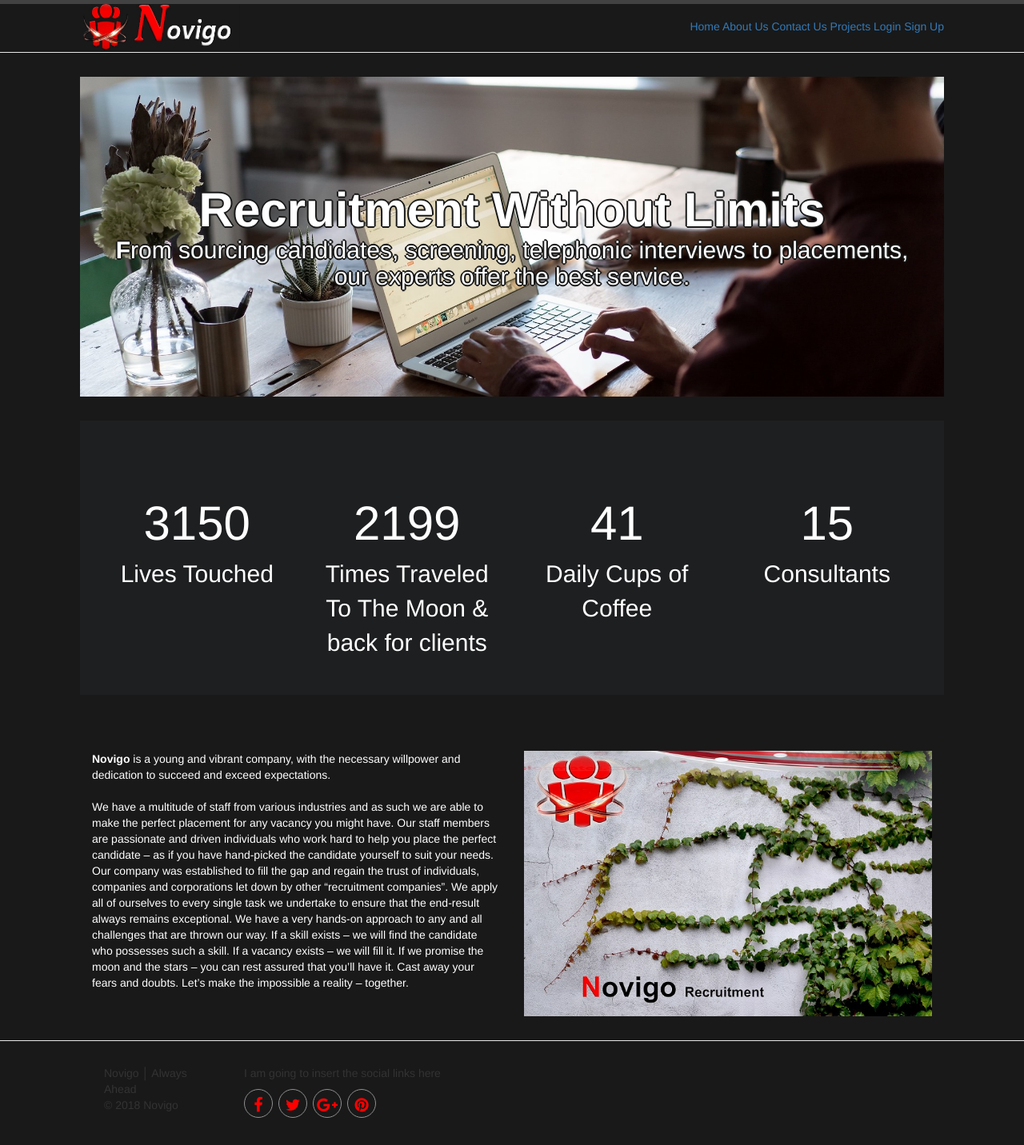
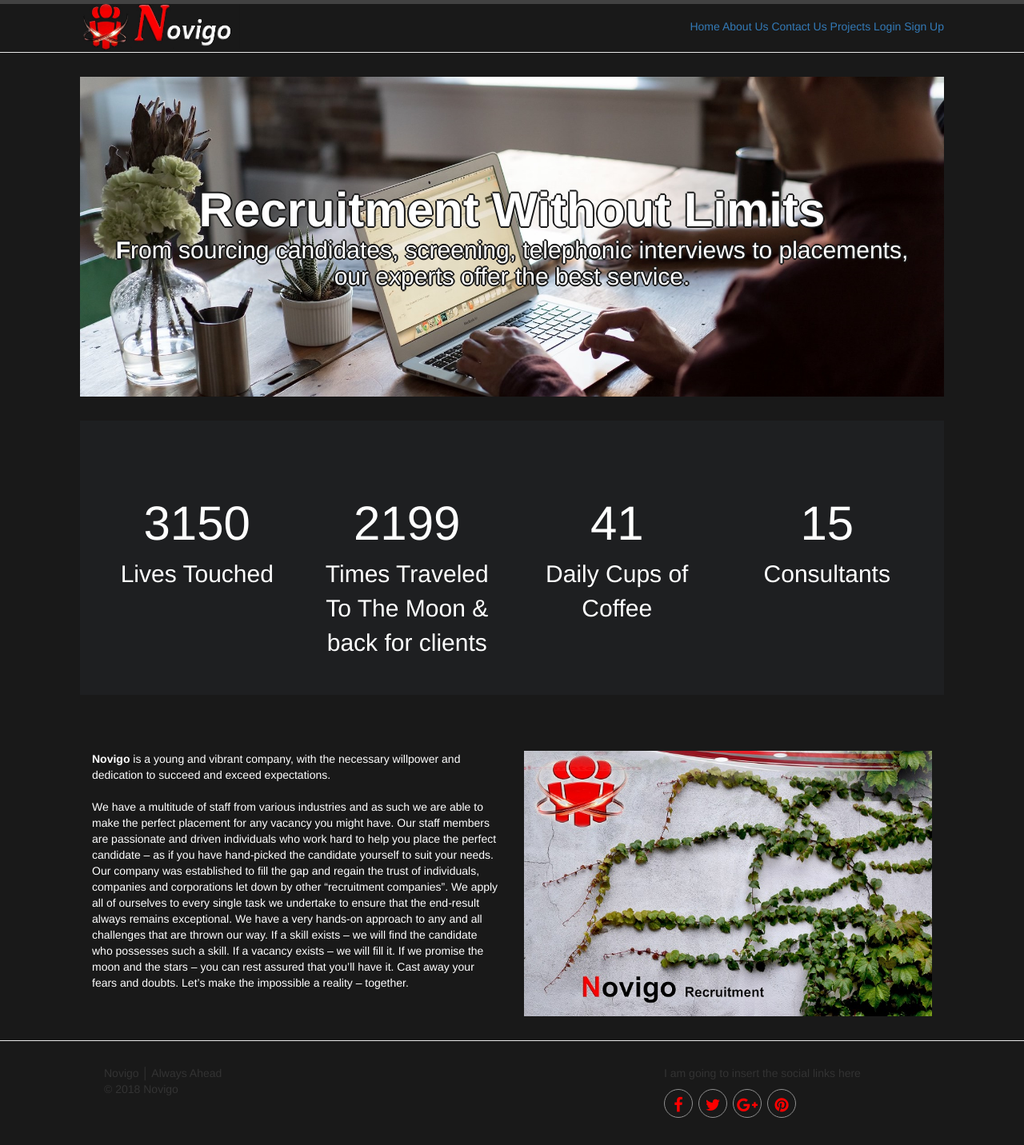
Before and after one commit to Hermankoch/hermankoch.github.io, a Jekyll site: the page built from index.html, in a window 1280 px wide. Shown: the whole page at 80% size. Built offline with Jekyll 4.4.1, drawn with Linux system fonts in a browser that asks for light colours.

Commit message:
Update footer.html

```diff
--- a/_includes/footer.html
+++ b/_includes/footer.html
@@ -6,8 +6,8 @@
     <div class="container-fluid">
       <div class="row">
         <div class="col-sm-12">
-          <p class="col-sm-2">Novigo &boxv; Always Ahead <br /> &copy; 2018 Novigo</P>
-        <div class="col-sm-10">
+          <p class="col-sm-8">Novigo &boxv; Always Ahead <br /> &copy; 2018 Novigo</P>
+        <div class="col-sm-4">
           <div class="sosial-links">
             <p>I am going to insert the social links here</p>
             <a href="#"><i class="fa fa-facebook fa-lg"></i></a>
```
